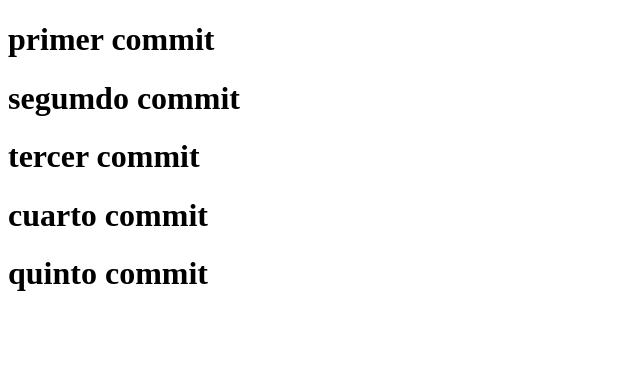
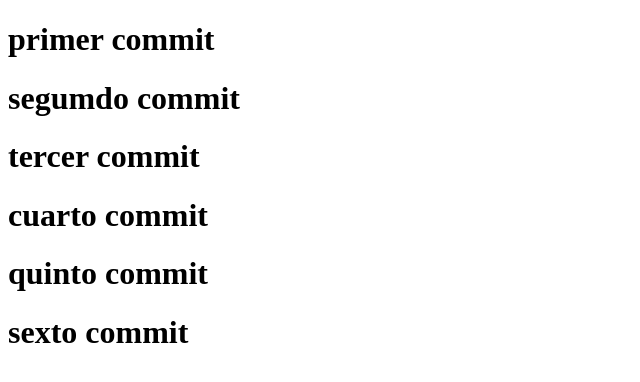
Before and after one commit to Keyner14x/pagina_git_martes, a plain HTML site: page index.html in a window 1280 px wide. Shown: the whole page, without its empty margins (0-640 px from the left). Drawn offline with Linux system fonts and the light colour scheme.

Commit message:
sexto commit

```diff
--- a/index.html
+++ b/index.html
@@ -11,5 +11,6 @@
     <h1>tercer commit</h1>
     <h1>cuarto commit</h1>
     <h1>quinto commit</h1>
+    <h1>sexto commit</h1>
 </body>
 </html>
```
